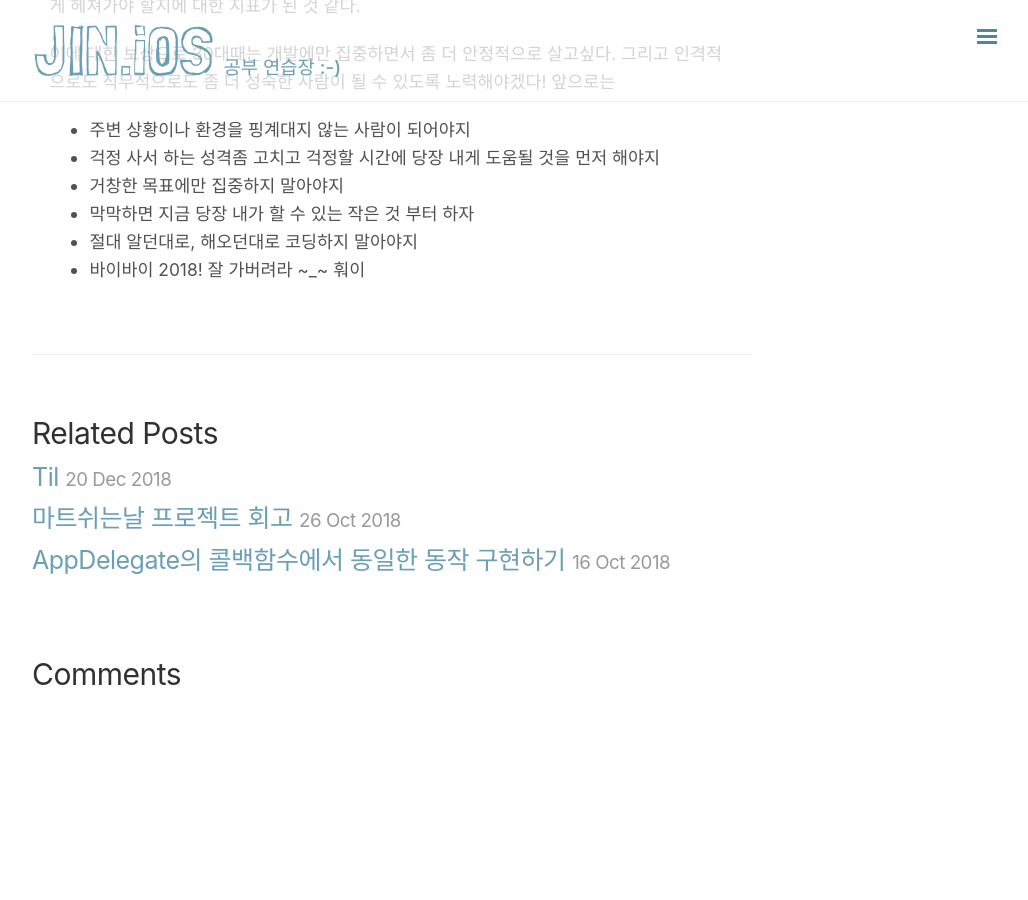
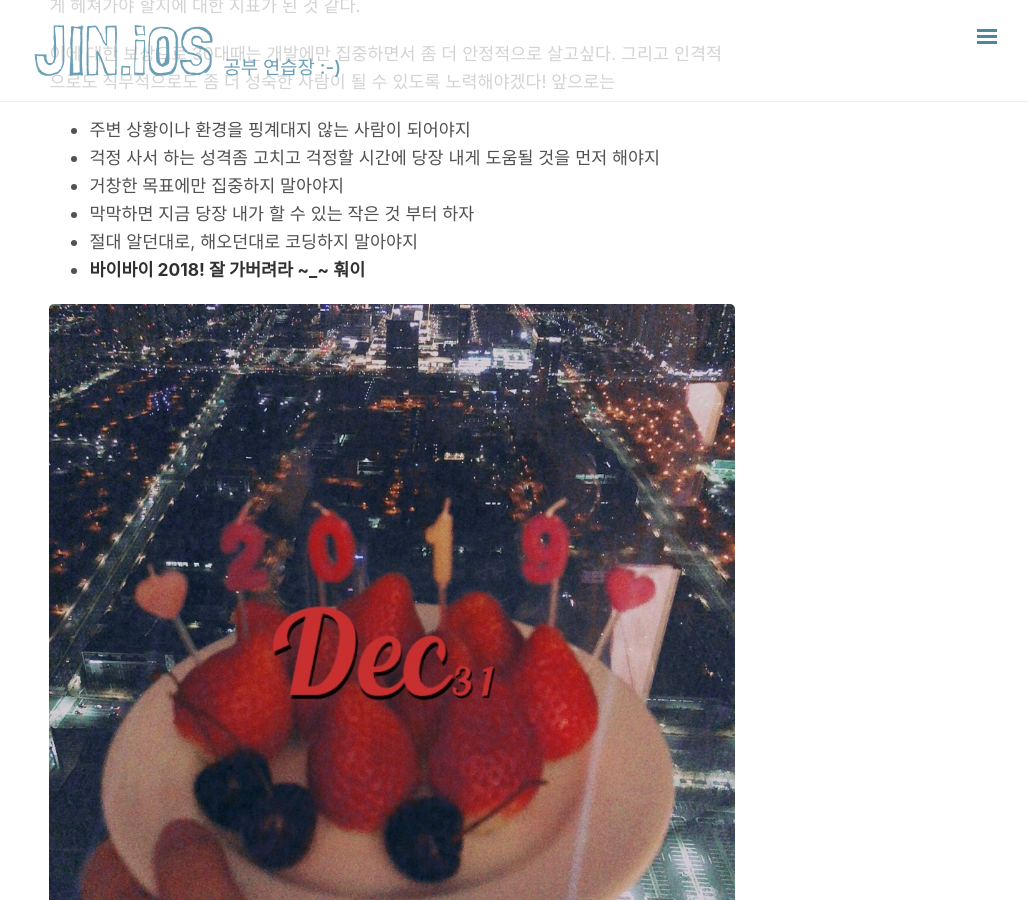
Before and after one commit to jinios/jinios.github.io, a Jekyll site: the page built from _posts/2018-12-31-review.md, in a window 1280 px wide and 900 px high, scrolled down 2682 px. Shown: the whole window, without its empty margins (248-1276 px from the left). Built offline with Jekyll 4.4.1, drawn with Linux system fonts in a browser that asks for light colours; nearby versions of some CDN libraries; comment, search, counter and statistics services are not loaded; before the commit the page ends 3385 px from its top, so only the background shows below that.

Commit message:
Add image

```diff
--- a/_posts/2018-12-31-review.md
+++ b/_posts/2018-12-31-review.md
@@ -4,7 +4,6 @@ title: 2018년 회고
 tags: 회고
 categories: Story
 ---
-
 ## 회고
 돌이켜보면 29살의 나는 지난 그 어떤 해 보다 열심히(?) 살았고 많은 것을 했다.
 
@@ -51,4 +50,7 @@ NHN넥스트를 졸업한 내 절친 송희에게 나 개발자 해볼까..? 라
 - 거창한 목표에만 집중하지 말아야지
 - 막막하면 지금 당장 내가 할 수 있는 작은 것 부터 하자
 - 절대 알던대로, 해오던대로 코딩하지 말아야지
-- 바이바이 2018! 잘 가버려라 \~\_\~ 훠이
+- **바이바이 2018! 잘 가버려라 \~\_\~ 훠이**
+<br/>
+
+<img src="{{ site.url }}/assets/img/post_img/image2019.jpeg" width="100%">
```
Also changed, not shown: assets/img/post_img/image2019.jpeg (added).
